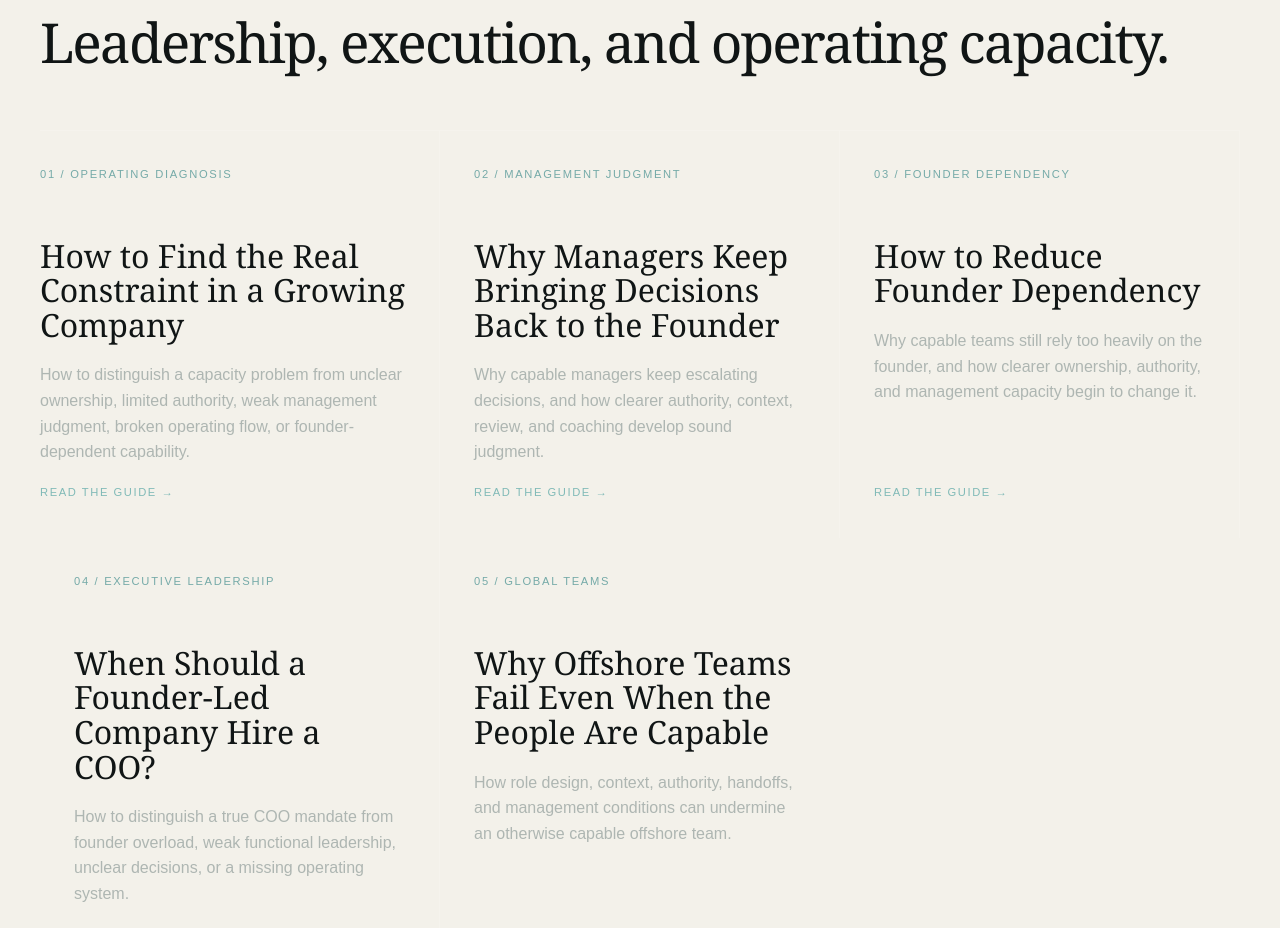
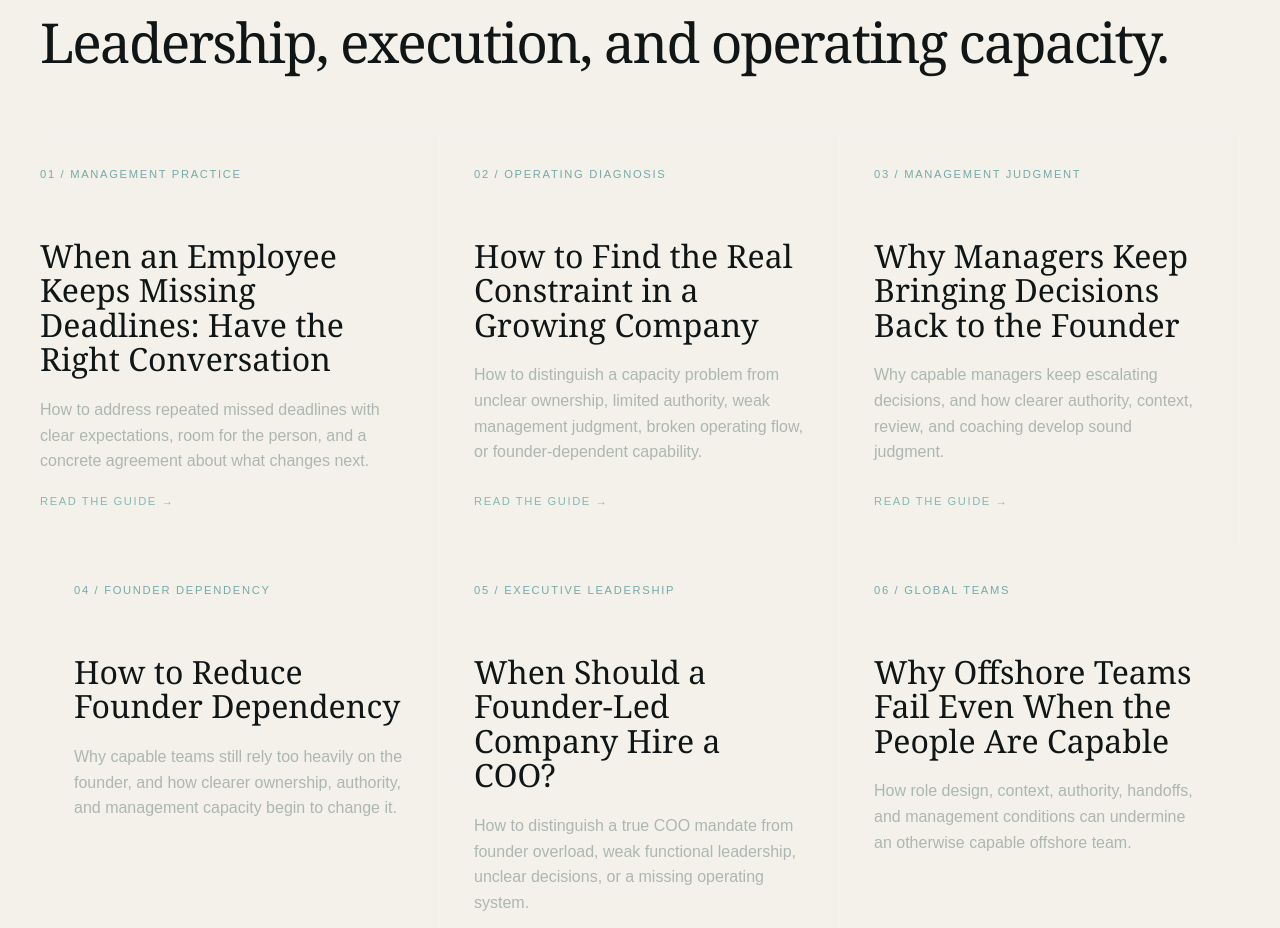
Before and after one commit to sasmithconsult/akhadaconsulting.com, a Next.js app: page /insights in a window 1280 px wide. Shown: the part 1320-2248 px from the top of the page. Built offline with nearby package versions, Linux system fonts and the light colour scheme.

Commit message:
Publish approved missed-deadlines insight: app/insights/page.js

```diff
--- a/app/insights/page.js
+++ b/app/insights/page.js
@@ -17,6 +17,12 @@ export const metadata = {
 };
 
 const insights = [
+  {
+    "category": "Management Practice",
+    "title": "When an Employee Keeps Missing Deadlines: Have the Right Conversation",
+    "description": "How to address repeated missed deadlines with clear expectations, room for the person, and a concrete agreement about what changes next.",
+    "href": "/employee-keeps-missing-deadlines"
+},
   {
     category: "Operating Diagnosis",
     title: "How to Find the Real Constraint in a Growing Company",
```
